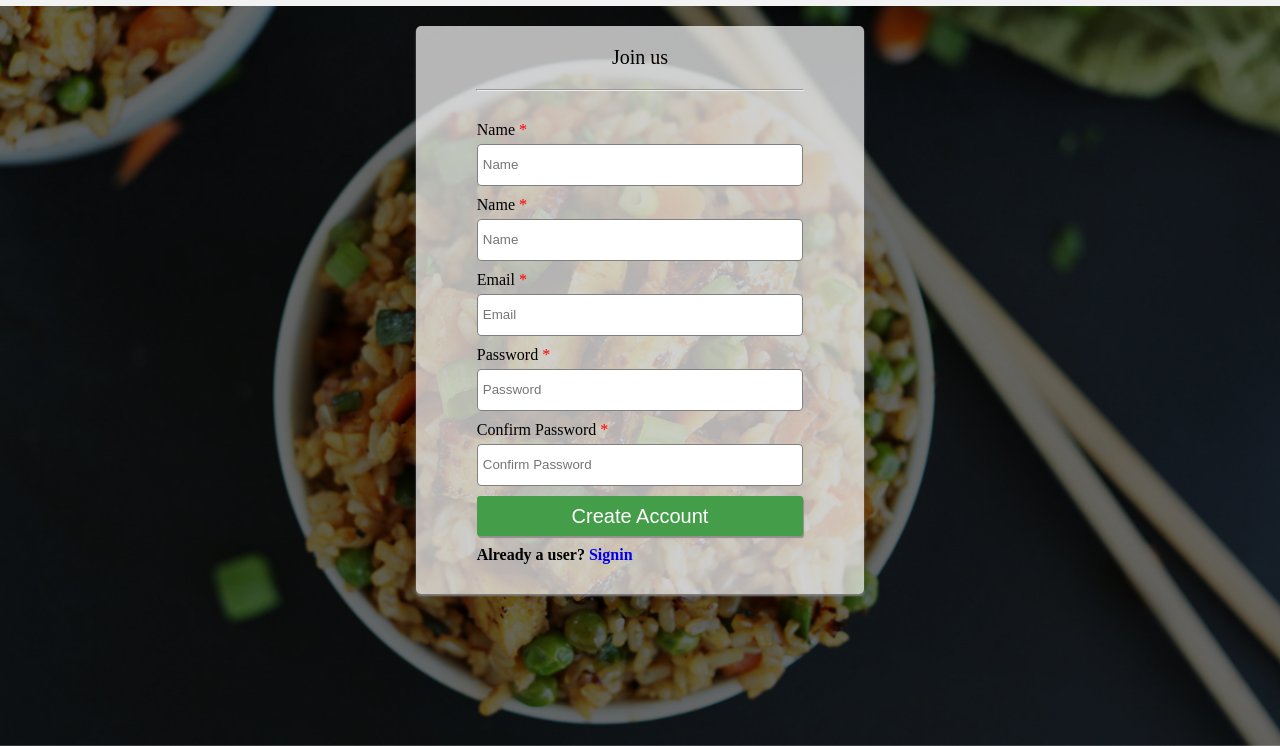
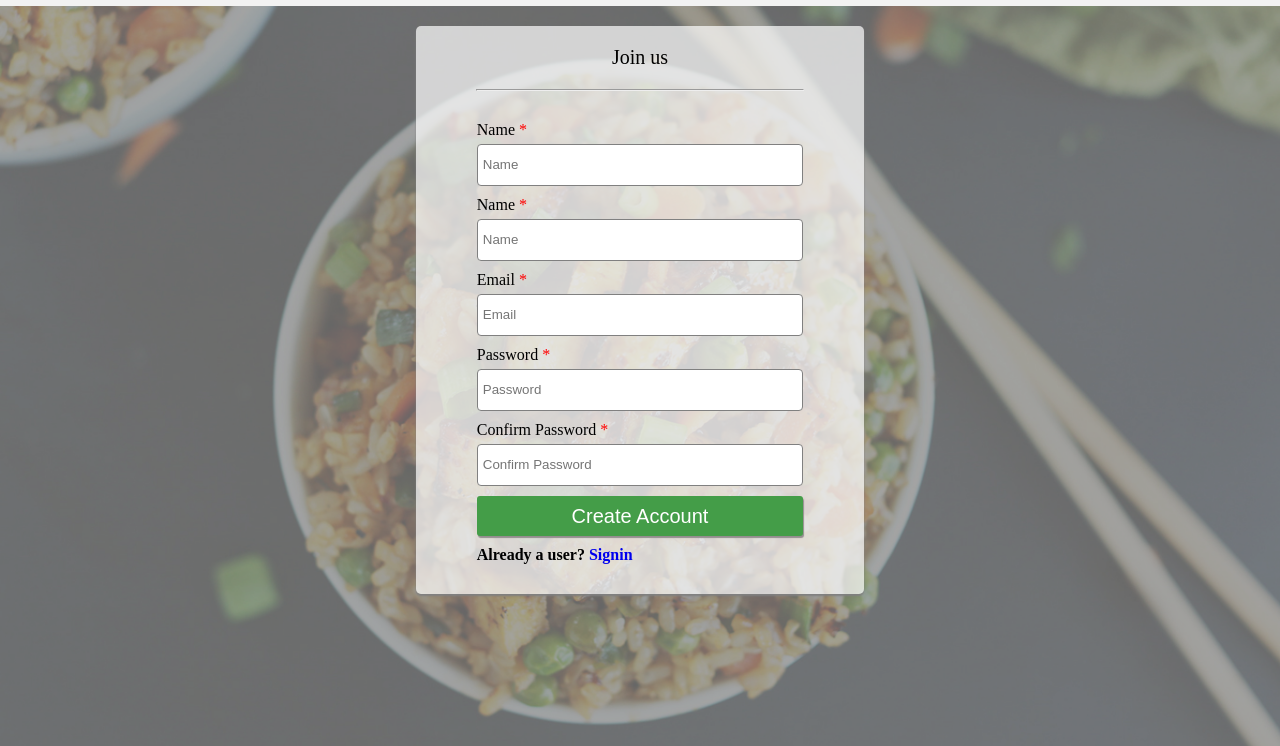
Before and after one commit to akolliy1/FAST-FOOD-FAST, a website: page UI/signup.html in a window 1280 px wide. Shown: the part 54-800 px from the top of the page. Drawn offline with Linux system fonts and the light colour scheme.

Commit message:
fade background image with an opacity

```diff
--- a/UI/assets/css/modules/background.css
+++ b/UI/assets/css/modules/background.css
@@ -6,6 +6,7 @@
 	width: 100%;
     height: 100vh;
     z-index: -1;
+    opacity: 0.6;
     background-size: cover;
     background-repeat: no-repeat;
 }
```
